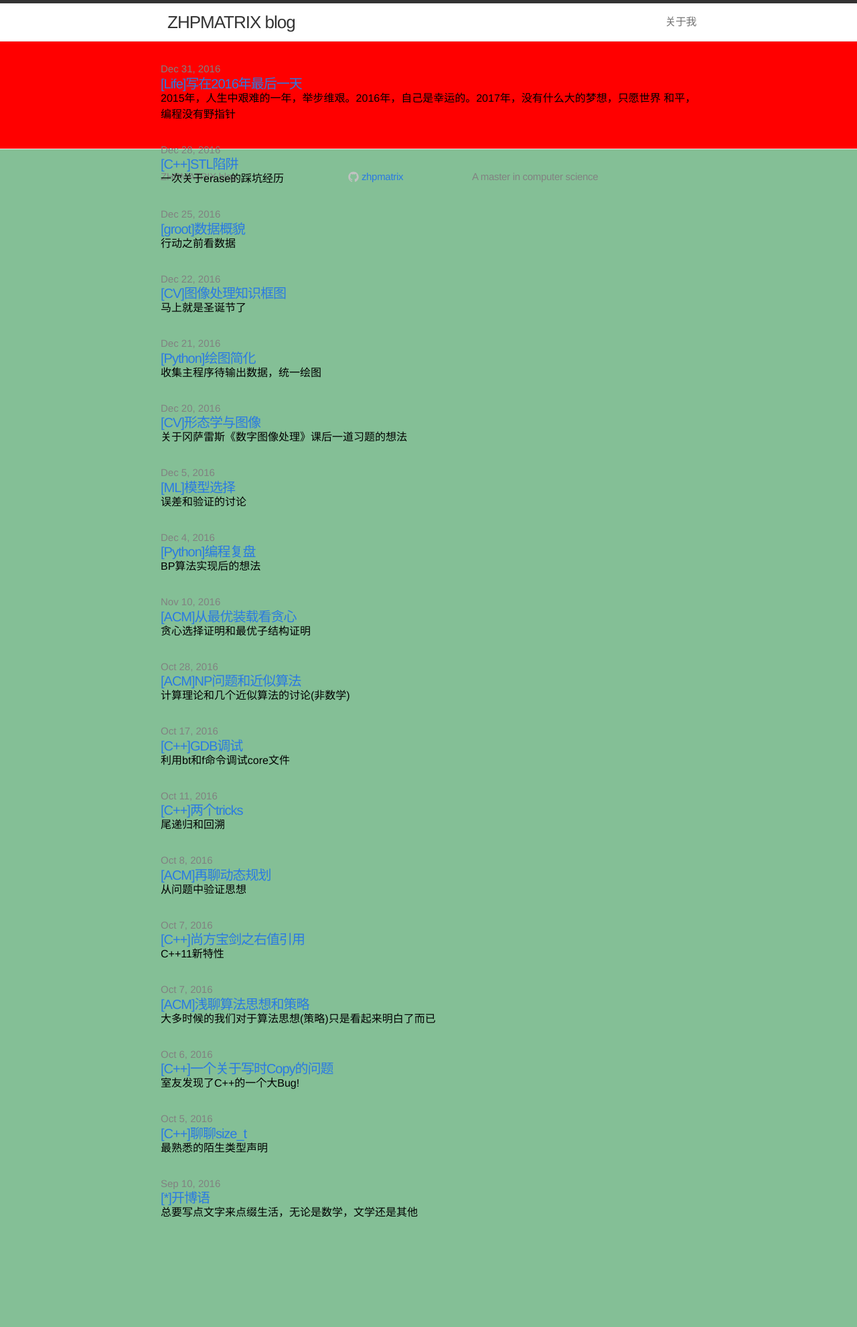
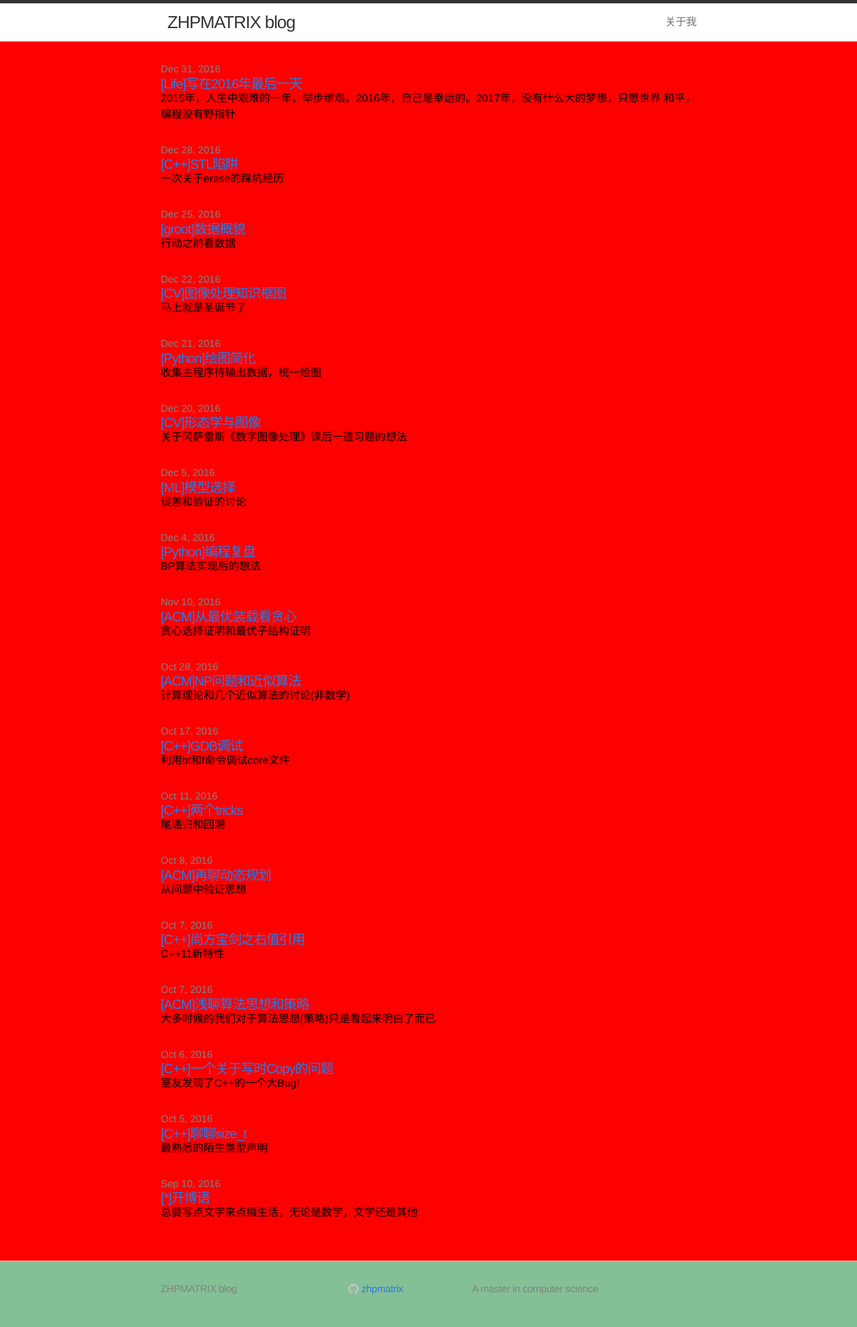
Before and after one commit to zhpmatrix/zhpmatrix.github.io, a Jekyll site: the page built from index.html, in a window 1280 px wide. Shown: the whole page at 67% size. Built offline with Jekyll 4.4.1, drawn with Linux system fonts in a browser that asks for light colours; comment, search, counter and statistics services are not loaded; before the commit the page ends 1853 px from its top, so only the background shows below that.

Commit message:
mod color

```diff
--- a/_layouts/default.html
+++ b/_layouts/default.html
@@ -5,7 +5,7 @@
     <body>
     {% include header.html %}
 
-    <div class="page-content" style="background-color:red;height:100px">
+    <div class="page-content" style="background-color:red;">
       <div class="wrap">
       {{ content }}
       </div>
```
